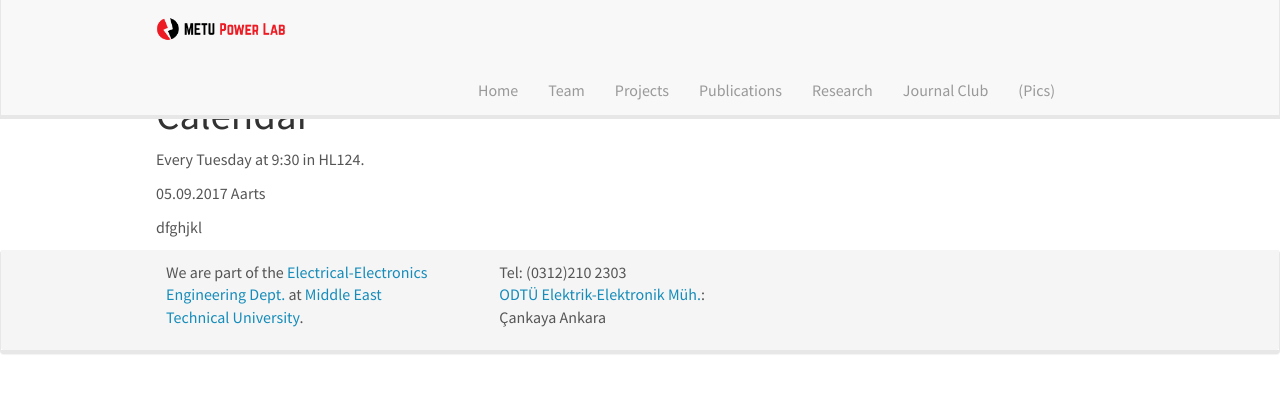
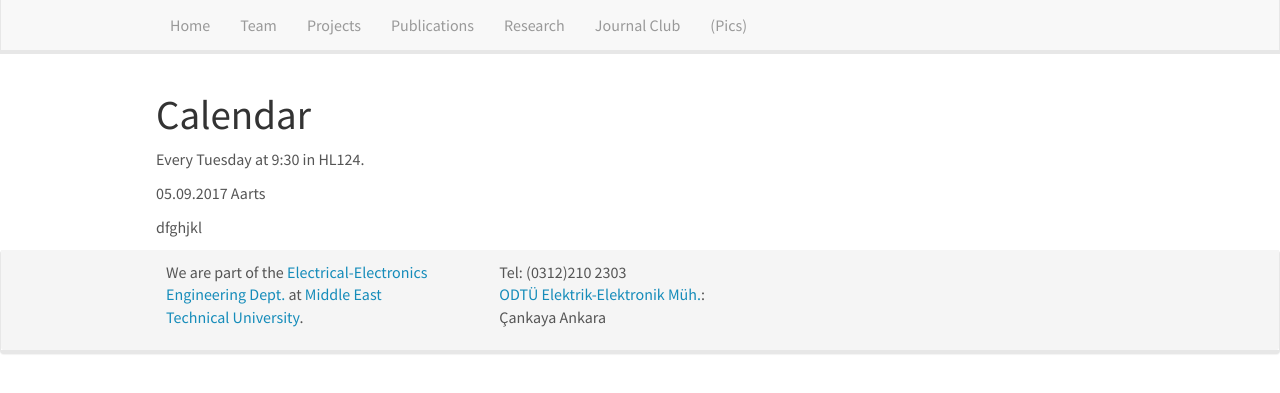
Before and after one commit to odtu/odtu.github.io, a Jekyll site: the page built from _pages/mini_lecture_series.md, in a window 1280 px wide. Shown: the top 393 px of the page. Built offline with Jekyll 4.4.1, drawn with Linux system fonts in a browser that asks for light colours; nearby versions of some CDN libraries.

Commit message:
old version

```diff
--- a/_includes/header.html
+++ b/_includes/header.html
@@ -7,8 +7,6 @@
 		<span class="icon-bar"></span>
 		<span class="icon-bar"></span>
 	  </button>
-    <a href="#" class="pull-left"><img src="/images/Metu_powerlab.png" width="15%" height="15%"></a>
-
 	<div class="collapse navbar-collapse" id="navbar-collapse-1">
 	  <ul class="nav navbar-nav navbar-right">
 		<li><a href="{{ site.url }}{{ site.baseurl }}/">Home</a></li>
```
